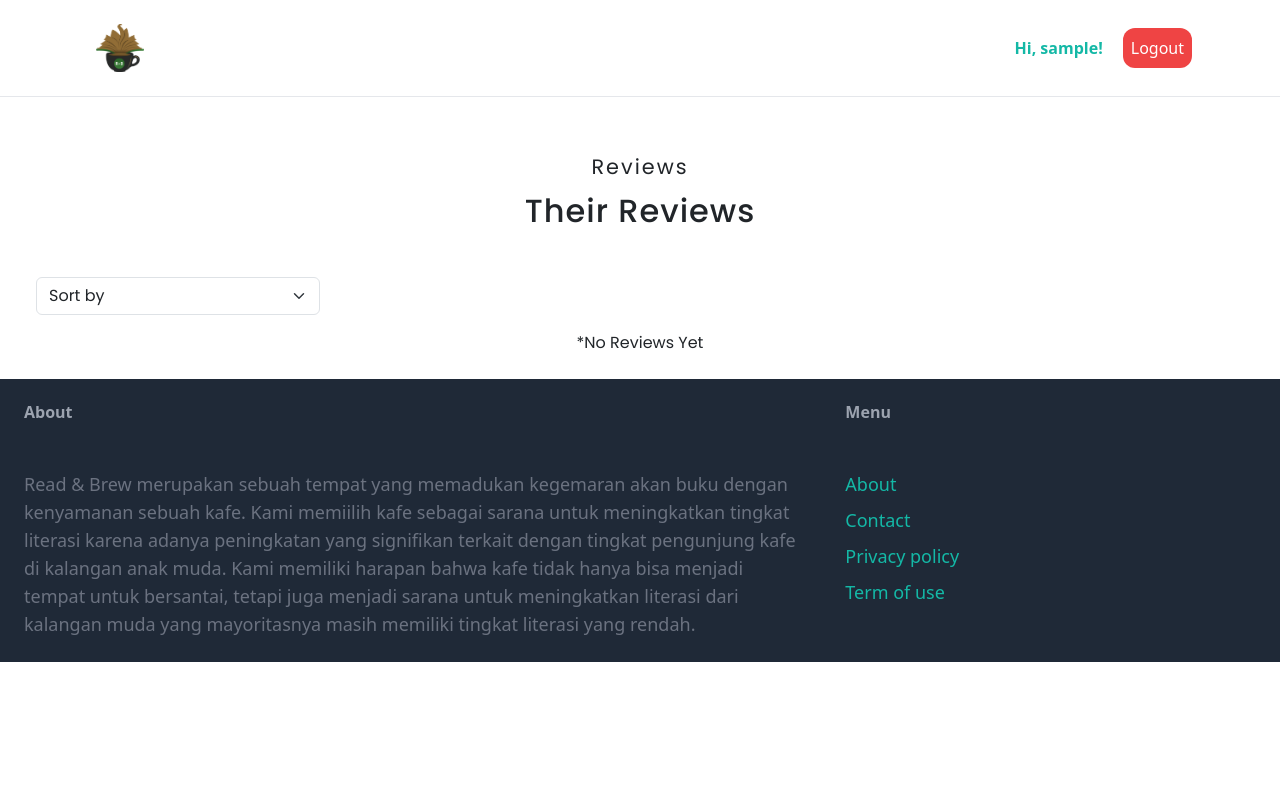
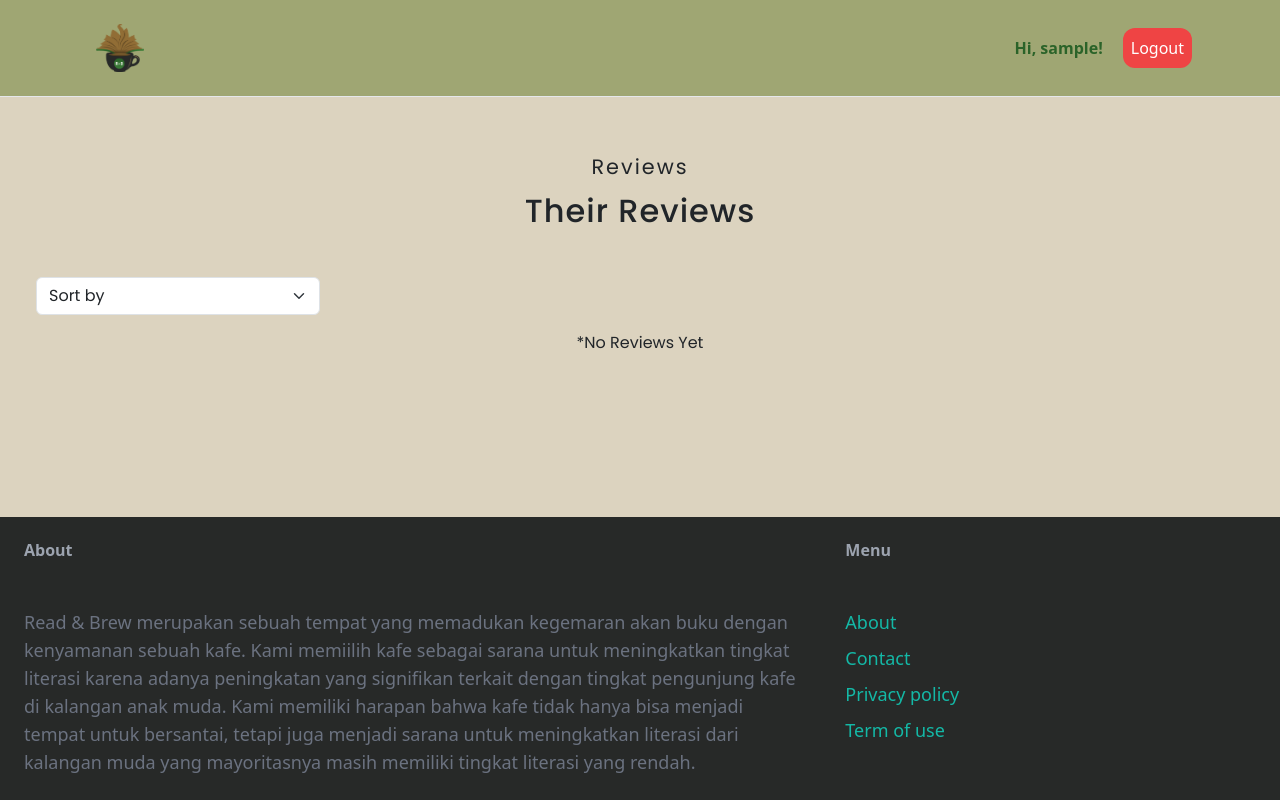
Before and after one commit to PBP-C08/read-and-brew, a Django app: page /reviewmodul/show_review/ in a window 1280 px wide. Run offline with Django 4.2, Linux system fonts and the light colour scheme; the visitor is signed in with stand-in values (Sample User, id 1); data that the repository does not hold is empty; some libraries are stand-ins or nearby versions.

Commit message:
Add Design Review Modul

```diff
--- a/reviewmodul/templates/reviewmodul.html
+++ b/reviewmodul/templates/reviewmodul.html
@@ -61,12 +61,13 @@
     </div>
 </div>
 
-<section id="main">
-    <section id="reviews">
+<div class="background-img"></div>
+    <section id="main">
+        <section id="reviews">
 
 
+        </section>
     </section>
-</section>
 
 <script>
     async function showAlert(message) {
@@ -284,6 +285,9 @@
 </script>
 
 <style>
+    body{
+        background-color: #dcd3bf ;
+    }
     #main{
         margin: 0px;
         padding: 0px;
@@ -326,9 +330,9 @@
         width: 500px;
         box-shadow: 2px 2px 5px;
         background-color: #ffffff;
-        border-radius: 2%;
         padding: 20px;
         margin: 15px;
+        border-radius: 0.8rem;
         cursor: pointer;
     }
     .profile{
--- a/templates/review.html
+++ b/templates/review.html
@@ -20,8 +20,8 @@
         <title>{% block title %}{% endblock %} | Read and Brew</title>
     </head>
 
-    <body>
-        <nav class="border-b">
+    <body class="flex flex-col min-h-screen">
+        <nav class="border-b bg-[#9FA673]">
             <div class="max-w-6xl mx-auto px-4">
                 <div class="flex justify-between">
                     <div class="flex space-x-7">
@@ -47,7 +47,7 @@
                     </div>
                     <div class="hidden md:flex items-center space-x-3 ">
                         {% if user.is_authenticated %}
-                        <a class="py-4 px-2 text-teal-500 font-semibold">Hi, {{ user.username }}!</a>
+                        <a class="py-4 px-2 text-[#2b6329] font-semibold">Hi, {{ user.username }}!</a>
                         <a href="{% url 'main:logout' %}" class="py-2 px-2 font-medium bg-red-500 text-white rounded-xl hover:bg-red-700">Logout</a>
                         {% else %}
                         <a href="{% url 'main:signup' %}" class="py-2 px-2 font-medium bg-teal-500 text-white rounded-xl hover:bg-teal-700">Sign up</a>
@@ -56,7 +56,7 @@
 					</div>
                     <div class="md:hidden flex items-center">
                         {% if user.is_authenticated %}
-                        <a class="py-4 px-2 text-teal-500 font-semibold">Hi, {{ user.username }}!</a>
+                        <a class="py-4 px-2 text-white-500 font-semibold">Hi, {{ user.username }}!</a>
                         {% endif %}
 						<button class="outline-none mobile-menu-button">
 						<svg class=" w-6 h-6 text-gray-500 hover:text-green-500 "
@@ -102,12 +102,12 @@
 			</script>
         </nav>
 
-        <div class="px-6 py-6">
+        <div class="px-6 py-6 flex-grow">
             {% block content %}
             {% endblock %}
         </div>
 
-        <footer class="py-6 px-6 flex justify-between bg-gray-800">
+        <footer class="mt-auto py-6 px-6 flex justify-between bg-[#272928]">
             <div class="w-2/3 pr-10">
                 <h3 class="mb-5 font-semibold text-gray-400">About</h3>
 
```
